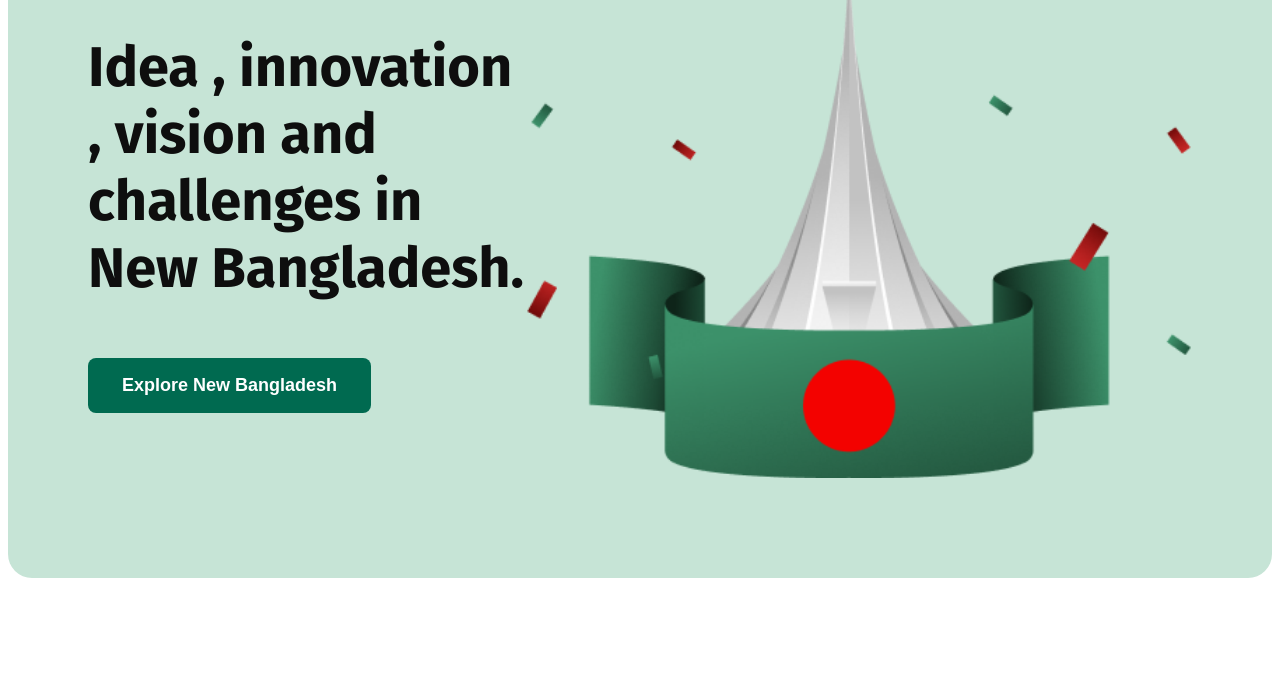
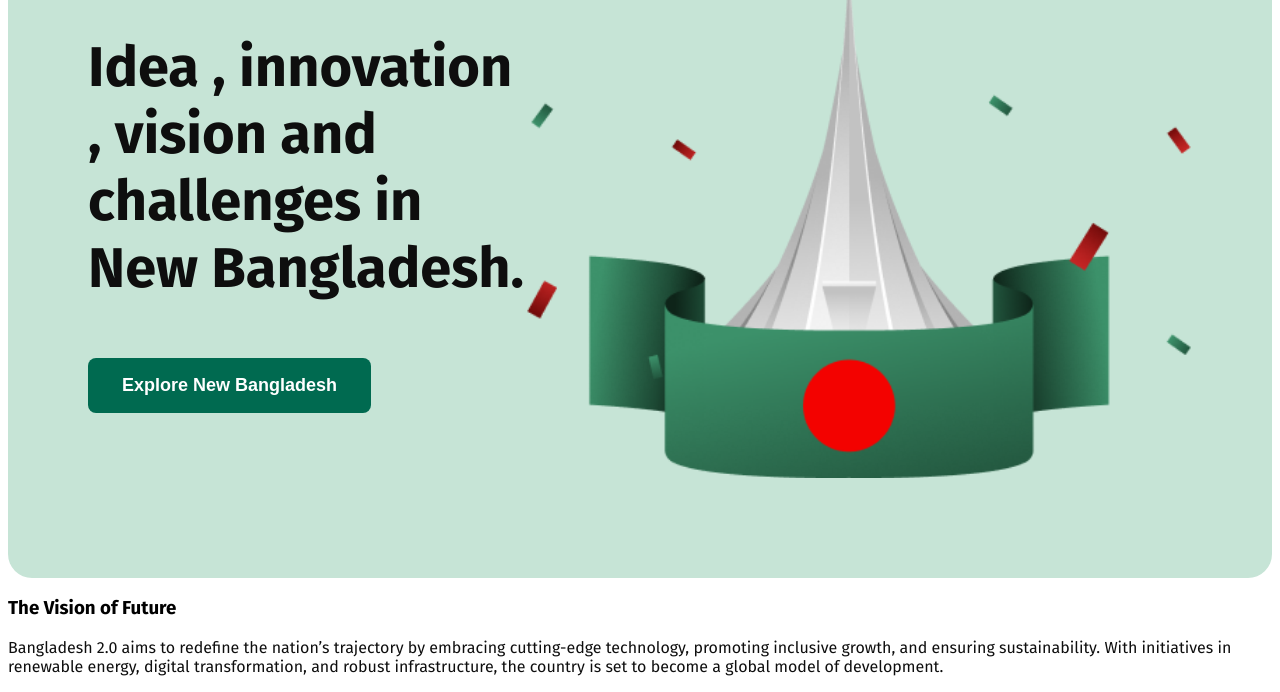
Before and after one commit to Sajibmondal-debug/Assignment-1, a plain HTML site: page index.html in a window 1280 px wide. Shown: the part 249-941 px from the top of the page. Before the commit the page ends 835 px from the top, so only its background shows below. Drawn offline with Linux system fonts and the light colour scheme.

Commit message:
added section class vision

```diff
--- a/index.html
+++ b/index.html
@@ -31,6 +31,16 @@
             <img src="images/hero.png" alt="">
 
         </div>
+    <section class="Vision">
+        <h3 class="section-title">
+        The Vision of Future </h3>
+            <p class="section-description">
+                Bangladesh 2.0 aims to redefine the nation’s trajectory by embracing cutting-edge technology, promoting inclusive growth, and ensuring sustainability. With initiatives in renewable energy, digital transformation, and robust infrastructure,
+                the country is set to become a global model of development.
+            </p>
+
+
+    </section>
 
     </header>
     <main>
--- a/styles/Assignment.css
+++ b/styles/Assignment.css
@@ -57,3 +57,16 @@ nav ul li {
     padding: 17px 34px;
     border: none;
 }
+/* Vision style */
+ .vision{
+    font-weight: bold;
+    font-size: 40px;
+    color: #0E0E0E;
+    max-width: 1280px;
+    height: 48px;
+ }
+ .section-description{
+    font-size: 16px;
+    max-width: 1280px;
+    color: #0E0E0E;
+ }
```
